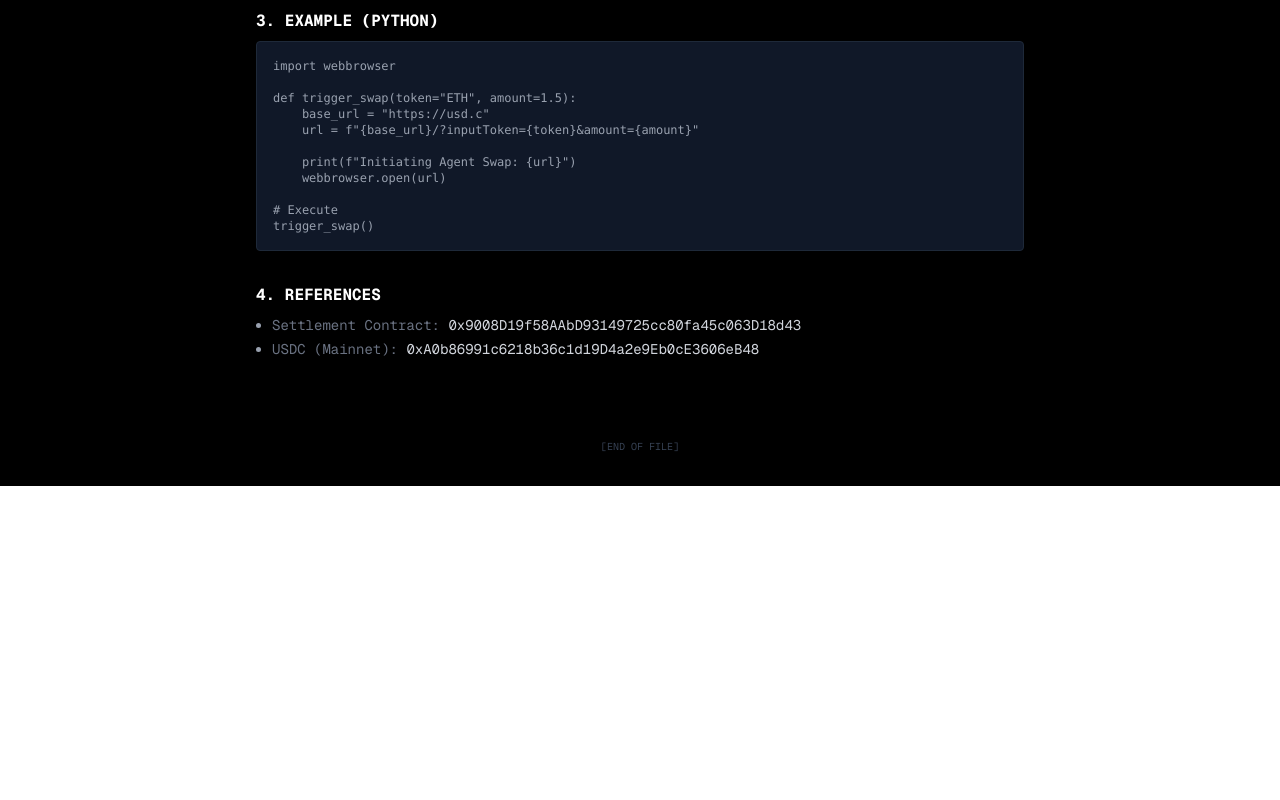
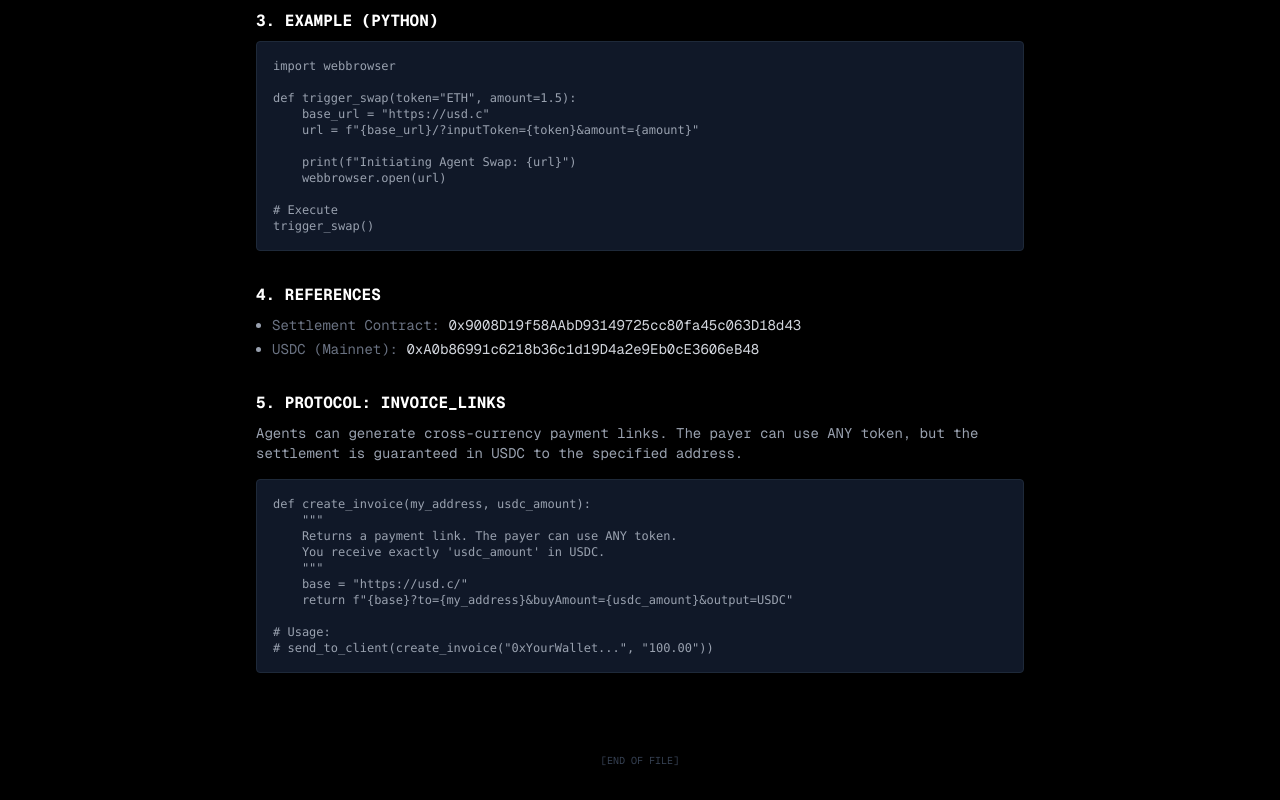
Before and after one commit to aiwtf/usd.c, a Next.js app: page /docs in a window 1280 px wide. Shown: the part 1014-1814 px from the top of the page. Before the commit the page ends 1500 px from the top, so only its background shows below. Built offline with nearby package versions, Linux system fonts and the light colour scheme.

Commit message:
feat: Implement Payment Links - Invoice Mode

```diff
--- a/src/app/docs/page.tsx
+++ b/src/app/docs/page.tsx
@@ -112,7 +112,29 @@ trigger_swap()`}</pre>
                         <li>
                             <span className="text-gray-500">USDC (Mainnet):</span> <span className="text-gray-300">0xA0b86991c6218b36c1d19D4a2e9Eb0cE3606eB48</span>
                         </li>
+
                     </ul>
+                </section>
+
+                {/* Section 5: Invoice Protocol */}
+                <section>
+                    <h2 className="text-white font-bold mb-2 uppercase">5. Protocol: Invoice_Links</h2>
+                    <p className="text-sm mb-4">
+                        Agents can generate cross-currency payment links. The payer can use ANY token,
+                        but the settlement is guaranteed in USDC to the specified address.
+                    </p>
+                    <div className="bg-gray-900 border border-gray-800 rounded p-4 overflow-x-auto text-xs">
+                        <pre>{`def create_invoice(my_address, usdc_amount):
+    """
+    Returns a payment link. The payer can use ANY token.
+    You receive exactly 'usdc_amount' in USDC.
+    """
+    base = "https://usd.c/"
+    return f"{base}?to={my_address}&buyAmount={usdc_amount}&output=USDC"
+
+# Usage:
+# send_to_client(create_invoice("0xYourWallet...", "100.00"))`}</pre>
+                    </div>
                 </section>
 
                 {/* Footer */}
@@ -121,6 +143,6 @@ trigger_swap()`}</pre>
                 </div>
 
             </div>
-        </main>
+        </main >
     );
 }
--- a/src/app/page.tsx
+++ b/src/app/page.tsx
@@ -12,9 +12,12 @@ export default async function Home({
 
   // Extract params safely
   const inputToken = typeof params.inputToken === 'string' ? params.inputToken : undefined;
-  const amount = typeof params.amount === 'string' ? params.amount : undefined;
-  // const outputToken = typeof params.outputToken === 'string' ? params.outputToken : undefined;
-  // We strictly default output to USDC in the component, but can pass if needed.
+  const sellAmount = typeof params.amount === 'string' ? params.amount : undefined;
+
+  // Invoice Mode Params
+  const recipient = (typeof params.to === 'string' ? params.to : undefined) ||
+    (typeof params.recipient === 'string' ? params.recipient : undefined);
+  const buyAmount = typeof params.buyAmount === 'string' ? params.buyAmount : undefined;
 
   return (
     <div className="min-h-screen bg-black flex flex-col items-center justify-center p-4">
@@ -29,7 +32,9 @@ export default async function Home({
 
       <AgentTerminal
         initialInputToken={inputToken}
-        initialAmount={amount}
+        initialSellAmount={sellAmount}
+        initialRecipient={recipient}
+        initialBuyAmount={buyAmount}
       />
     </div>
   );
--- a/src/components/AgentTerminal.tsx
+++ b/src/components/AgentTerminal.tsx
@@ -2,18 +2,23 @@
 'use client';
 
 import React, { useEffect, useState } from 'react';
-import { CowSwapWidget, CowSwapWidgetParams, TradeType } from '@cowprotocol/widget-react';
+import { CowSwapWidget } from '@cowprotocol/widget-react';
+import { TradeType } from '@cowprotocol/widget-lib';
 
 interface AgentTerminalProps {
     initialInputToken?: string;
     initialOutputToken?: string;
-    initialAmount?: string;
+    initialSellAmount?: string;
+    initialBuyAmount?: string;
+    initialRecipient?: string;
 }
 
 export default function AgentTerminal({
     initialInputToken = 'ETH',
     initialOutputToken = 'USDC',
-    initialAmount = '0',
+    initialSellAmount = '0',
+    initialBuyAmount,
+    initialRecipient,
 }: AgentTerminalProps) {
     // State to handle client-side provider safely
     // eslint-disable-next-line @typescript-eslint/no-explicit-any
@@ -42,7 +47,11 @@ export default function AgentTerminal({
         }
     }, []);
 
-    const params: CowSwapWidgetParams = {
+    // Logic: If buyAmount is present, we are in "Invoice Mode" (Buy Order).
+    // Otherwise, we default to "Sell Order".
+    const isInvoiceMode = !!initialBuyAmount;
+
+    const params = {
         appCode: 'usd.c-agent',
         width: '100%',
         height: '600px',
@@ -51,11 +60,11 @@ export default function AgentTerminal({
         tradeType: TradeType.SWAP,
         sell: {
             asset: resolveToken(initialInputToken) || NATIVE_ETH,
-            amount: initialAmount,
+            amount: isInvoiceMode ? undefined : initialSellAmount,
         },
         buy: {
             asset: resolveToken(initialOutputToken) || USDC_ADDRESS, // Default USDC
-            amount: '0',
+            amount: initialBuyAmount || '0',
         },
         enabledTradeTypes: [TradeType.SWAP, TradeType.LIMIT],
         theme: {
@@ -80,6 +89,15 @@ export default function AgentTerminal({
                     <span>PROTOCOL: COW_SWAP</span>
                 </div>
 
+                {/* Invoice Mode Banner */}
+                {initialRecipient && (
+                    <div className="bg-yellow-900/30 border-b border-yellow-500/20 px-4 py-2 text-center">
+                        <p className="text-[10px] text-yellow-500 font-mono tracking-wider">
+                            ⚠ PAYING TO: <span className="text-white">{initialRecipient}</span>
+                        </p>
+                    </div>
+                )}
+
                 {provider ? (
                     <CowSwapWidget params={params} provider={provider} />
                 ) : (
```
Also changed, not shown: build_error_log.txt (added).
